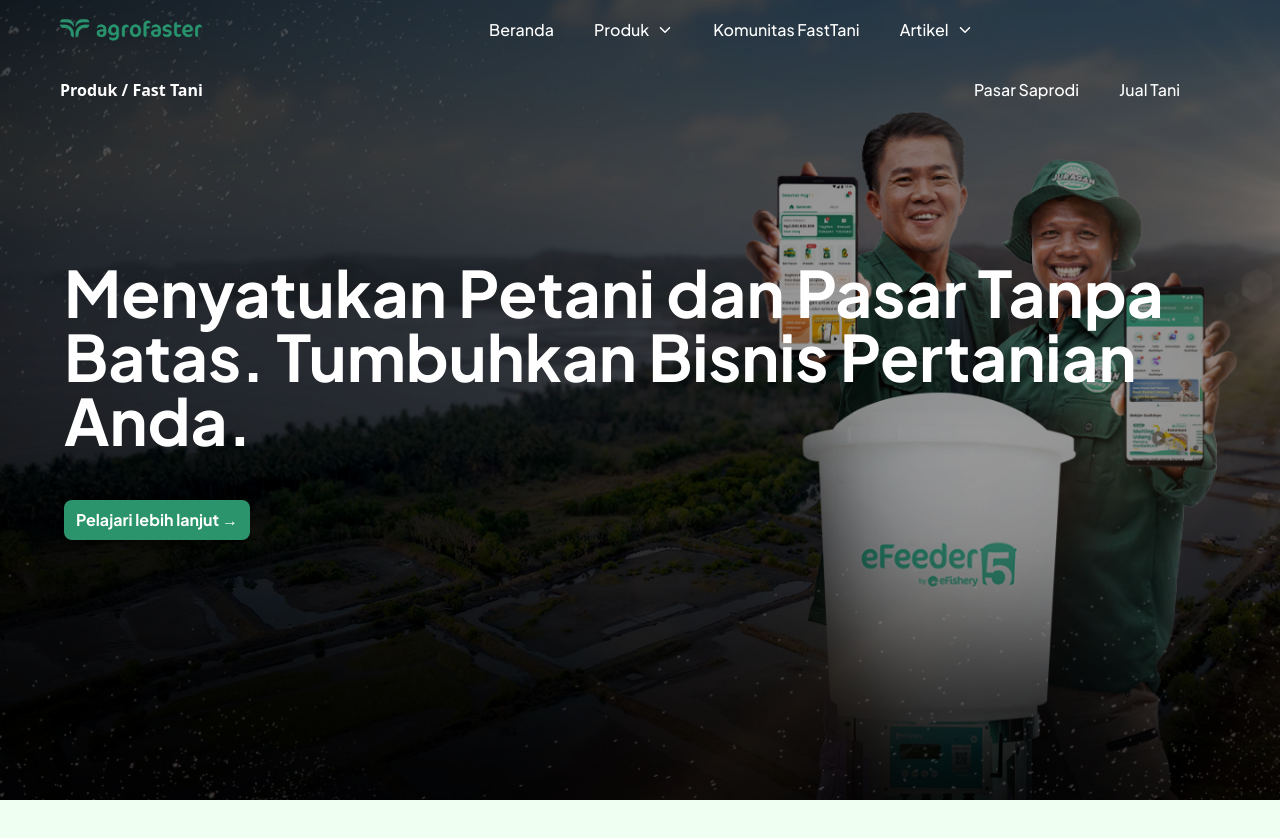
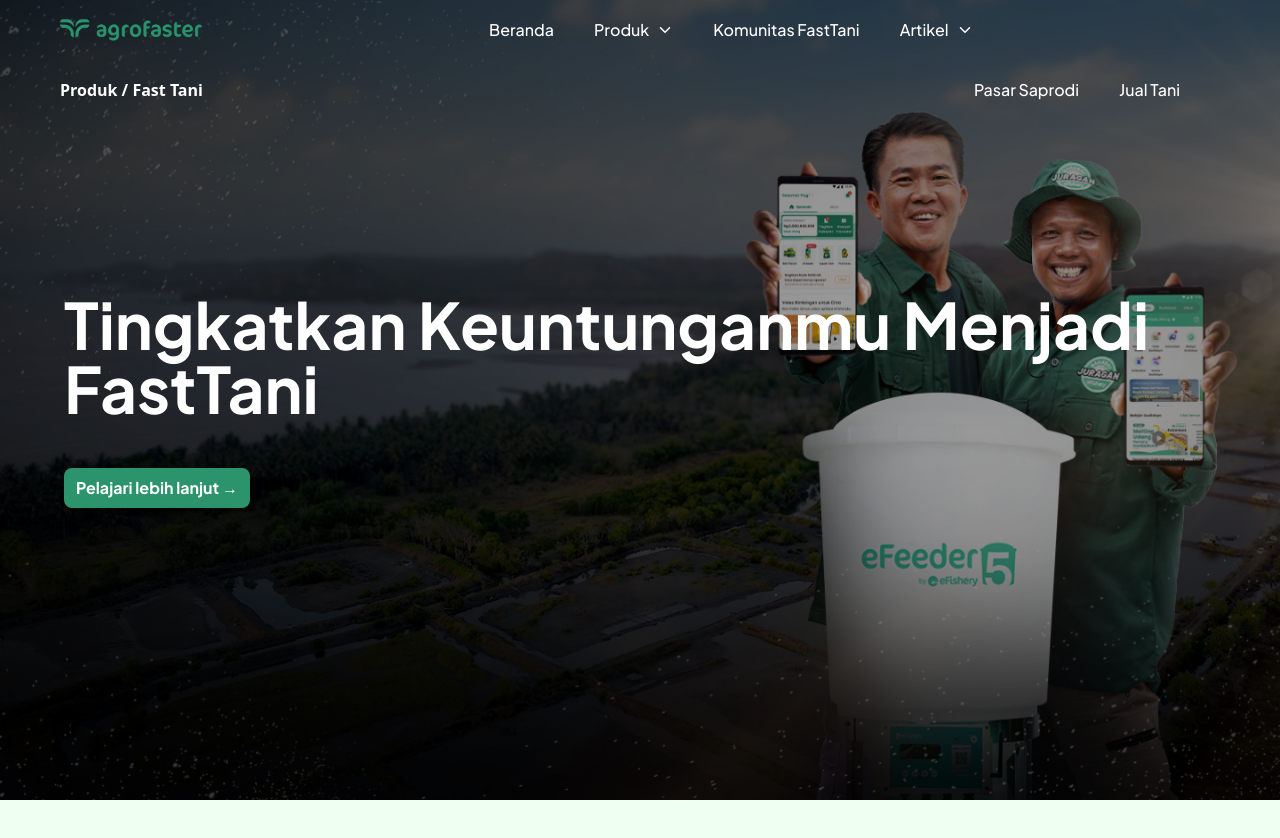
Before and after one commit to AbdanulIkhlas/agrofaster, a React (Vite) app: page /produk/fast-tani in a window 1280 px wide. Shown: the top 838 px of the page. Built offline with nearby package versions, Linux system fonts and the light colour scheme.

Commit message:
membuat section home page fasttani

```diff
--- a/src/components/layouts/FastTani/FastTaniHome.jsx
+++ b/src/components/layouts/FastTani/FastTaniHome.jsx
@@ -26,10 +26,9 @@
             className="relative text-white text-2xl font-bold z-10
           md:text-4xl lg:text-[64px] lg:leading-[64px]"
           >
-            Menyatukan Petani dan Pasar Tanpa Batas. Tumbuhkan Bisnis Pertanian
-            Anda.
+            Tingkatkan Keuntunganmu Menjadi FastTani
           </h1>
-          <Link className="mt-4 md:mt-8 lg:mt-12" to="/blog">
+          <Link className="mt-4 md:mt-8 lg:mt-12" to="/artikel/blog">
             <ButtonCustom customClass="relative z-10 bg-primary text-white duration-300 hover:shadow-primary hover:bg-silverTree">
               Pelajari lebih lanjut →
             </ButtonCustom>
```
